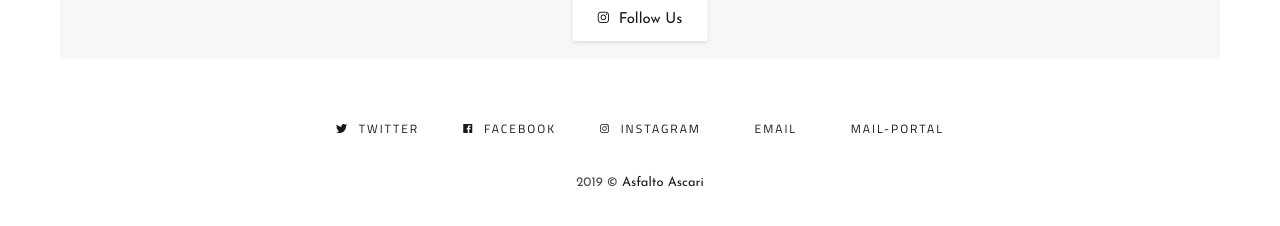
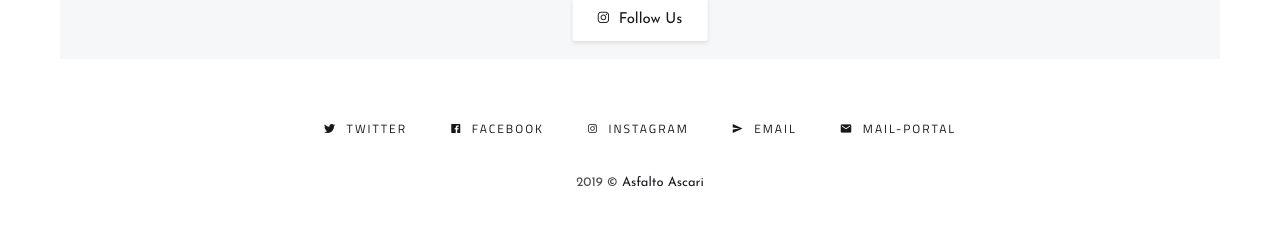
Before and after one commit to Asfalto-Ascari/AsfaltoAscari, a Jekyll site: the page built from index.html, in a window 1280 px wide and 900 px high, scrolled down 753 px. Shown: the part 669-895 px from the top of the window. Built offline with Jekyll 4.4.1, drawn with Linux system fonts in a browser that asks for light colours; nearby versions of some CDN libraries; the list of posts is cut into pages by our own code.

Commit message:
Fix Ion logotypes? Incorrect formatting.

```diff
--- a/_config.yml
+++ b/_config.yml
@@ -18,8 +18,8 @@ contact:
 #- {name: "Dribbble", icon: "ion-logo-dribbble", link: "https://dribbble.com"}
 - {name: "Instagram", icon: "ion-logo-instagram", link: "https://www.instagram.com/asfaltoascari/"}
 # - {name: "Pinterest", icon: "ion-logo-pinterest", link: "https://pinterest.com"}
-- {name: "Email", icon: "ion-icon-send", link: "mailto:mediarelations@asfaltoascari.com"}
-- {name: "Mail-Portal", icon: "ion-icon-mail", link: "https://mail.asfaltoascari.com"}
+- {name: "Email", icon: "ion-md-send", link: "mailto:mediarelations@asfaltoascari.com"}
+- {name: "Mail-Portal", icon: "ion-md-mail", link: "https://mail.asfaltoascari.com"}
 
 # Slider Section
 slider: Headlines # NOTE - By default, the slider is set to display tags. Now the slider shows the tag with the text "Life". If you do not want to use the slider, leave the slider field empty.
```
